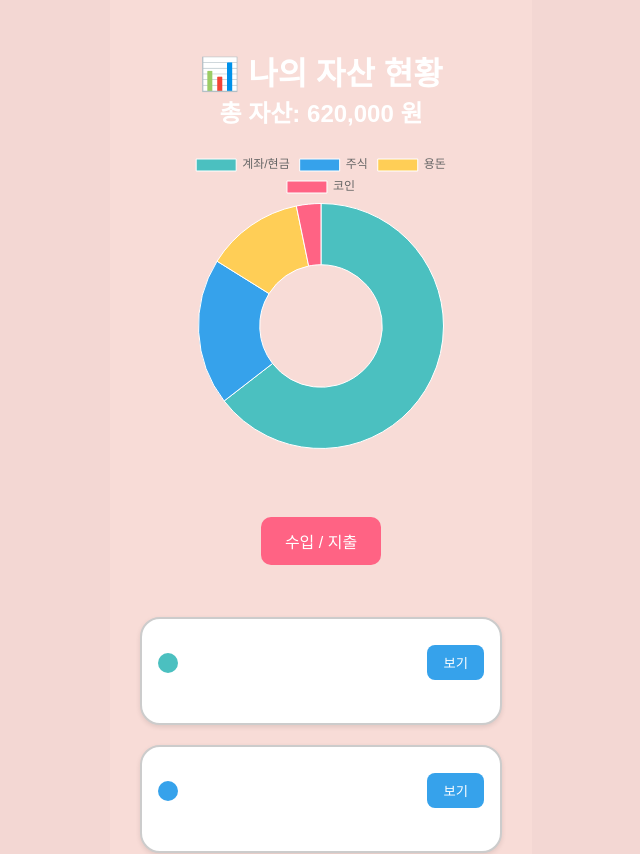
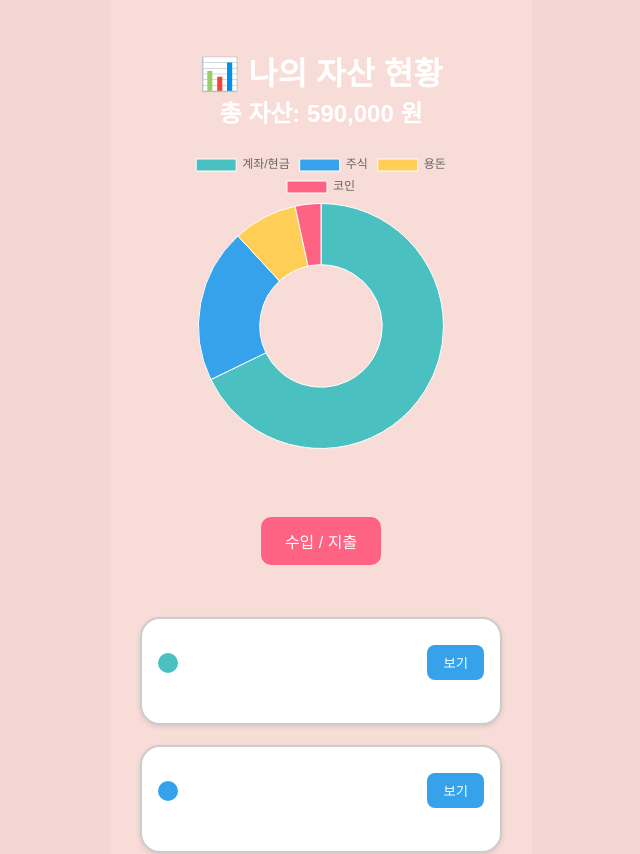
Before and after one commit to KH-Mini-Project-3Team/Account-Book, a Next.js app: page /MyAssets in a window 1280 px wide. Shown: the top 854 px of the page, without its empty margins (319-959 px from the left). Built offline with nearby package versions, Linux system fonts and the light colour scheme.

Commit message:
[feat] feature/myassets  기능 개발

```diff
--- a/app/MyAssets/asset-detail/page.jsx
+++ b/app/MyAssets/asset-detail/page.jsx
@@ -1,4 +1,4 @@
-"use client"; // Next.js에서 클라이언트 컴포넌트로 동작하도록 설정
+"use client";
 
 import { useState, useEffect } from "react";
 import { useRouter } from "next/navigation";
--- a/app/MyAssets/page.jsx
+++ b/app/MyAssets/page.jsx
@@ -1,21 +1,27 @@
-//오늘 일단 페이지에서 레이아웃만 어떻게 구현되는지 확인하는 느낌으로 만들었구
-//css는 따로 styles에 빼서 코드 가독성 좋게할 예정
-//슬라이드 박스 안에 내용이 먼가 부족한 느낌
+// 오늘 일단 페이지에서 레이아웃만 어떻게 구현되는지 확인하는 느낌으로 만들었구
+// css는 따로 styles에 빼서 코드 가독성 좋게할 예정
+// 슬라이드 박스 안에 내용이 먼가 부족한 느낌
+
 "use client";
 import React, { useState } from "react";
 import DonutChart from "./components/donutchart"; // DonutChart 컴포넌트 임포트
 import { useRouter } from "next/navigation";
+import { globalConfig } from "../config/globalConfig"; // 글로벌 자산 데이터 임포트
 
 export default function MyAssetsPage() {
-  // 일단 자산 데이터를 어떻게 해야할지 생각이 안나서 임의로 데이터를 만들어서 어떻게 구현되는지 알아보기 위해서 만들어 봤습니다
-  // 자산 데이터 (계좌/현금, 주식, 용돈, 코인)
+  // globalConfig에서 가져온 용돈 데이터
+  const allowanceTotal = globalConfig
+    .filter((item) => item.type === "income" && item.category === "용돈")
+    .reduce((sum, item) => sum + item.price, 0);
+
+  // 💡 자산 데이터 구성 (기존과 동일하되, 용돈은 dynamic하게 설정)
   const assetData = {
     labels: ["계좌/현금", "주식", "용돈", "코인"],
-    values: [400000, 120000, 80000, 20000],
+    values: [400000, 120000, allowanceTotal, 20000],
   };
 
+  // 페이지 이동 함수
   const router = useRouter();
-  // 페이지 이동 함수
     const goToAssetDetail = () => {
       router.push("/MyAssets/asset-detail");
     };
@@ -30,30 +36,23 @@ export default function MyAssetsPage() {
   // 세부 정보 표시 상태 (슬라이드 열림 여부)
   const [expanded, setExpanded] = useState(null); // null = 아무것도 열려 있지 않음
 
-
-
-  // 여기도 일단 임의 데이터를 집어넣어 만들어봤습니다
-  // 계좌/현금 세부 정보 (각 은행의 금액)
+  // 계좌/현금 세부 정보 (각 은행의 금액) - 임의 데이터
   const cashDetails = [
     { bank: "농협", amount: 100000 },
     { bank: "카카오뱅크", amount: 150000 },
     { bank: "토스뱅크", amount: 150000 },
   ];
 
-  // 주식 세부 정보 (각 종목의 금액)
+  // 주식 세부 정보 (각 종목의 금액) - 임의 데이터
   const stockDetails = [
     { stock: "삼성전자", amount: 50000 },
     { stock: "카카오", amount: 30000 },
     { stock: "네이버", amount: 20000 },
   ];
 
-  // 세부 정보 표시 상태를 토글하는 함수
+  // 슬라이드 토글 함수
   const toggleExpanded = (label) => {
-    if (expanded === label) {
-      setExpanded(null); // 이미 열려있으면 닫음
-    } else {
-      setExpanded(label); // 열려 있지 않으면 열기
-    }
+    setExpanded((prev) => (prev === label ? null : label));
   };
 
   return (
@@ -98,7 +97,7 @@ export default function MyAssetsPage() {
             gap: "20px",
           }}
         >
-          {/* 👇 카테고리 버튼 추가 👇 */}
+          {/* 수입/지출 페이지 이동 버튼 */}
           <button
             onClick={goToAssetDetail}
             style={{
@@ -115,6 +114,8 @@ export default function MyAssetsPage() {
           >
             수입 / 지출
           </button>
+
+          {/* 각 자산 항목 표시 */}
           {assetData.labels.map((label, index) => (
             <div
               key={index}
@@ -122,26 +123,25 @@ export default function MyAssetsPage() {
                 backgroundColor: "white",
                 border: "2px solid #ccc",
                 padding: "1rem",
-                width: "100%", // 모바일에서 적절한 크기로 설정
-                maxWidth: "400px", // 최대 너비 제한
+                width: "100%",
+                maxWidth: "400px",
                 borderRadius: "20px",
                 boxShadow: "0 2px 5px rgba(0, 0, 0, 0.1)",
                 display: "flex",
-                flexDirection: "column", // 세로로 배치
+                flexDirection: "column",
                 alignItems: "center",
               }}
             >
-              {/* 색상 + 라벨 + 금액 표시 */}
+              {/* 색상 원 + 라벨 + 금액 + 보기 버튼 */}
               <div
                 style={{
                   display: "flex",
                   alignItems: "center",
                   justifyContent: "space-between",
                   width: "100%",
-                  flexWrap: "wrap", // 모바일에서는 텍스트 줄 바꿈
+                  flexWrap: "wrap",
                 }}
               >
-                {/* 색상 원, 라벨 및 금액 표시 */}
                <div
                   style={{
                     display: "flex",
@@ -149,24 +149,22 @@ export default function MyAssetsPage() {
                     gap: "10px",
                     textAlign: "left",
                     width: "100%",
-                    justifyContent: "space-between", // 버튼과 텍스트가 양 끝으로 배치
+                    justifyContent: "space-between",
                   }}
               >
-                  {/* 색상 원 */}
                   <div
                     style={{
                       width: "20px",
                       height: "20px",
-                      backgroundColor: chartColors[index] || "#ccc", // 차트에서 색상 가져오기
+                      backgroundColor: chartColors[index] || "#ccc",
                       borderRadius: "50%",
                     }}
                   ></div>
-                  {/* 자산 라벨과 금액 */}
                  <div
                     style={{
                       textAlign: "left",
                       marginRight: "10px",
-                      flex: 1, // 텍스트 영역이 남은 공간을 차지하도록
+                      flex: 1,
                     }}
                  >
                     <h3 style={{ margin: 0 }}>{label}</h3>
@@ -175,7 +173,7 @@ export default function MyAssetsPage() {
                     </p>
                   </div>
 
-                  {/* 오른쪽: '보기' 버튼 */}
+                  {/* 슬라이드 열기 버튼 */}
                   <button
                     style={{
                       padding: "0.5rem 1rem",
@@ -185,47 +183,94 @@ export default function MyAssetsPage() {
                       color: "#fff",
                       cursor: "pointer",
                       marginTop: "10px",
-                      alignSelf: "flex-start", // 오른쪽 정렬
+                      alignSelf: "flex-start",
                     }}
-                    onClick={() => toggleExpanded(label)} // 클릭 시 슬라이드 열림/닫힘
+                    onClick={() => toggleExpanded(label)}
                   >
                     {expanded === label ? "닫기" : "보기"}
                   </button>
                 </div>
               </div>
 
-              {/* 세부 정보 슬라이드 (보기 버튼을 누르면 나타나는 항목들) */}
+              {/* 슬라이드 세부 내용 표시 영역 */}
               <div
                 style={{
-                  maxHeight: expanded === label ? "500px" : "0", // 슬라이드 효과
+                  maxHeight: expanded === label ? "500px" : "0",
                   overflow: "hidden",
-                  transition: "max-height 0.3s ease-in-out", // 애니메이션
+                  transition: "max-height 0.3s ease-in-out",
                   marginTop: "1rem",
                   paddingLeft: "20px",
                   paddingRight: "20px",
                   width: "100%",
                 }}
               >
-                {/* 계좌/현금 항목의 세부 정보 */}
+                {/* 각 카테고리별 세부 내용 렌더링 */}
                 {label === "계좌/현금" && expanded === "계좌/현금" && (
-                  <ul>
+                  <div style={{ display: "flex", flexDirection: "column", gap: "10px" }}>
                     {cashDetails.map((item, index) => (
-                      <li key={index} style={{ textAlign: "left" }}>
-                        {item.bank}: {item.amount.toLocaleString()} 원
-                      </li>
+                      <div
+                        key={index}
+                        style={{
+                          backgroundColor: "#fdfdfd",
+                          padding: "12px 16px",
+                          borderRadius: "12px",
+                          boxShadow: "0 2px 8px rgba(0, 0, 0, 0.05)",
+                          border: "1px solid #eee",
+                          display: "flex",
+                          justifyContent: "space-between",
+                        }}
+                      >
+                        <span style={{ fontWeight: "bold" }}>{item.bank}</span>
+                        <span>{item.amount.toLocaleString()} 원</span>
+                      </div>
                     ))}
-                  </ul>
+                  </div>
                 )}
 
-                {/* 주식 항목의 세부 정보 */}
               {label === "주식" && expanded === "주식" && (
-                  <ul>
+                  <div style={{ display: "flex", flexDirection: "column", gap: "10px" }}>
                     {stockDetails.map((item, index) => (
-                      <li key={index} style={{ textAlign: "left" }}>
-                        {item.stock}: {item.amount.toLocaleString()} 원
-                      </li>
+                      <div
+                        key={index}
+                        style={{
+                          backgroundColor: "#fdfdfd",
+                          padding: "12px 16px",
+                          borderRadius: "12px",
+                          boxShadow: "0 2px 8px rgba(0, 0, 0, 0.05)",
+                          border: "1px solid #eee",
+                          display: "flex",
+                          justifyContent: "space-between",
+                        }}
+                      >
+                        <span style={{ fontWeight: "bold" }}>{item.stock}</span>
+                        <span>{item.amount.toLocaleString()} 원</span>
+                      </div>
                     ))}
-                  </ul>
+                  </div>
+              )}
+
+                {label === "용돈" && expanded === "용돈" && (
+                  <div style={{ display: "flex", flexDirection: "column", gap: "10px" }}>
+                    {globalConfig
+                      .filter((item) => item.type === "income" && item.category === "용돈")
+                      .map((item, index) => (
+                        <div
+                          key={index}
+                          style={{
+                            backgroundColor: "#fdfdfd",
+                            padding: "12px 16px",
+                            borderRadius: "12px",
+                            boxShadow: "0 2px 8px rgba(0, 0, 0, 0.05)",
+                            border: "1px solid #eee",
+                            display: "flex",
+                            justifyContent: "space-between",
+                          }}
+                        >
+                          <span>{item.memo}</span>
+                          <span>{item.price.toLocaleString()} 원</span>
+                        </div>
+                      ))}
+                  </div>
                 )}
               </div>
             </div>
--- a/app/config/globalConfig.ts
+++ b/app/config/globalConfig.ts
@@ -1,5 +1,37 @@
 export const globalConfig = [
   // ✅ 수입 데이터
+  {
+    type: "income",
+    date: "2025-03-01",
+    price: 10000,
+    category: "용돈",
+    asset: "토스뱅크",
+    memo: "엄마 용돈",
+  },
+  {
+    type: "income",
+    date: "2025-03-01",
+    price: 10000,
+    category: "용돈",
+    asset: "토스뱅크",
+    memo: "엄마 용돈",
+  },
+  {
+    type: "income",
+    date: "2025-03-01",
+    price: 10000,
+    category: "용돈",
+    asset: "토스뱅크",
+    memo: "엄마 용돈",
+  },
+  {
+    type: "income",
+    date: "2025-03-01",
+    price: 10000,
+    category: "용돈",
+    asset: "토스뱅크",
+    memo: "엄마 용돈",
+  },
   {
     type: "income",
     date: "2025-03-01",
```
Lines whose indentation alone changed are shown as unchanged.
